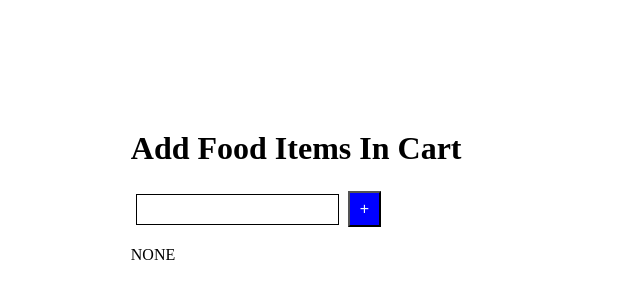
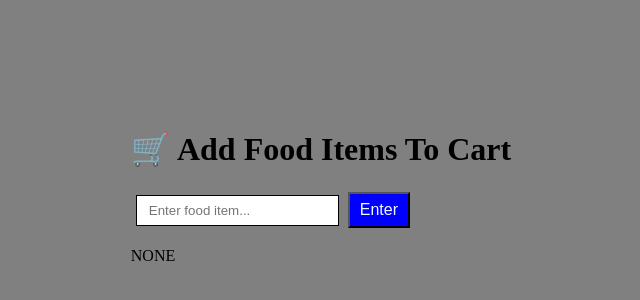
Before and after one commit to Mounika-Thirupathi/Application-js, a plain HTML site: page cart/index.html in a window 1280 px wide. Shown: the part 100-400 px from the top of the page, without its empty margins (330-970 px from the left). Drawn offline with Linux system fonts and the light colour scheme.

Commit message:
inital msg

```diff
--- a/cart/index.html
+++ b/cart/index.html
@@ -8,9 +8,9 @@
 </head>
 <body>
     <div id="container">
-        <h1>Add Food Items In Cart</h1>
-        <input id="text" type="text">
-        <button id="btn" onclick="button()">+</button>
+        <h1>🛒 Add Food Items To Cart</h1>
+        <input id="text" type="text" placeholder="Enter food item...">
+        <button id="btn" onclick="addItem()">Enter</button>
         <p id="message">NONE</p>
         <script src="script.js"></script>
         </div>
--- a/cart/script.js
+++ b/cart/script.js
@@ -1,5 +1,5 @@
 let arr = [];
-function button() {
+function addItem() {
   let res = document.getElementById("text").value;
   if(res.trim() !== ""){
     arr.push(res);
--- a/cart/style.css
+++ b/cart/style.css
@@ -1,6 +1,7 @@
 html,body{
     margin-top: 10%;
     margin-left: 20%;
+    background-color:  gray;
 }
 #text{
     padding:7px 12px;
@@ -14,5 +15,4 @@ html,body{
     color: aliceblue;
     font-size:medium;
     cursor: pointer;
-
 }
```
